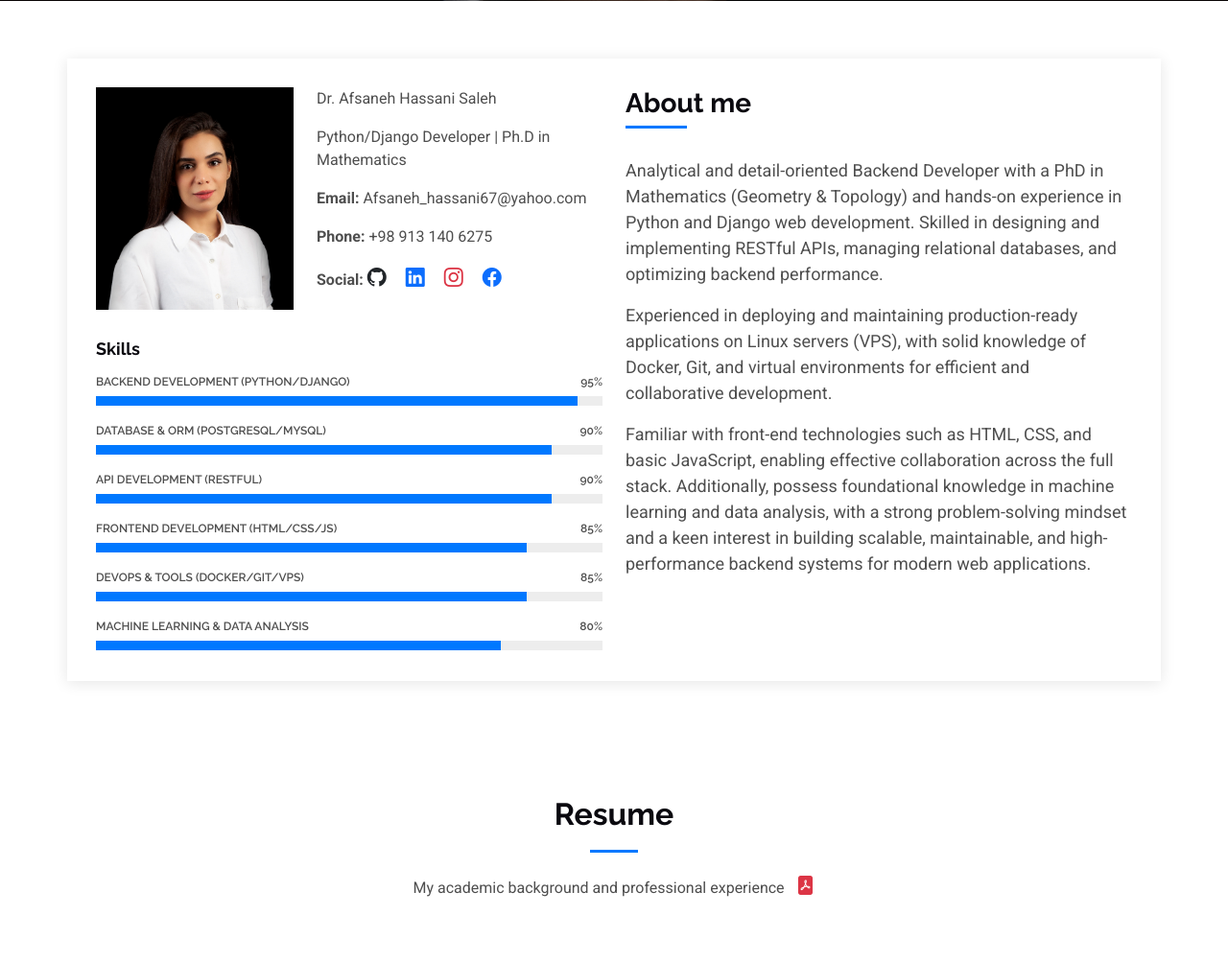
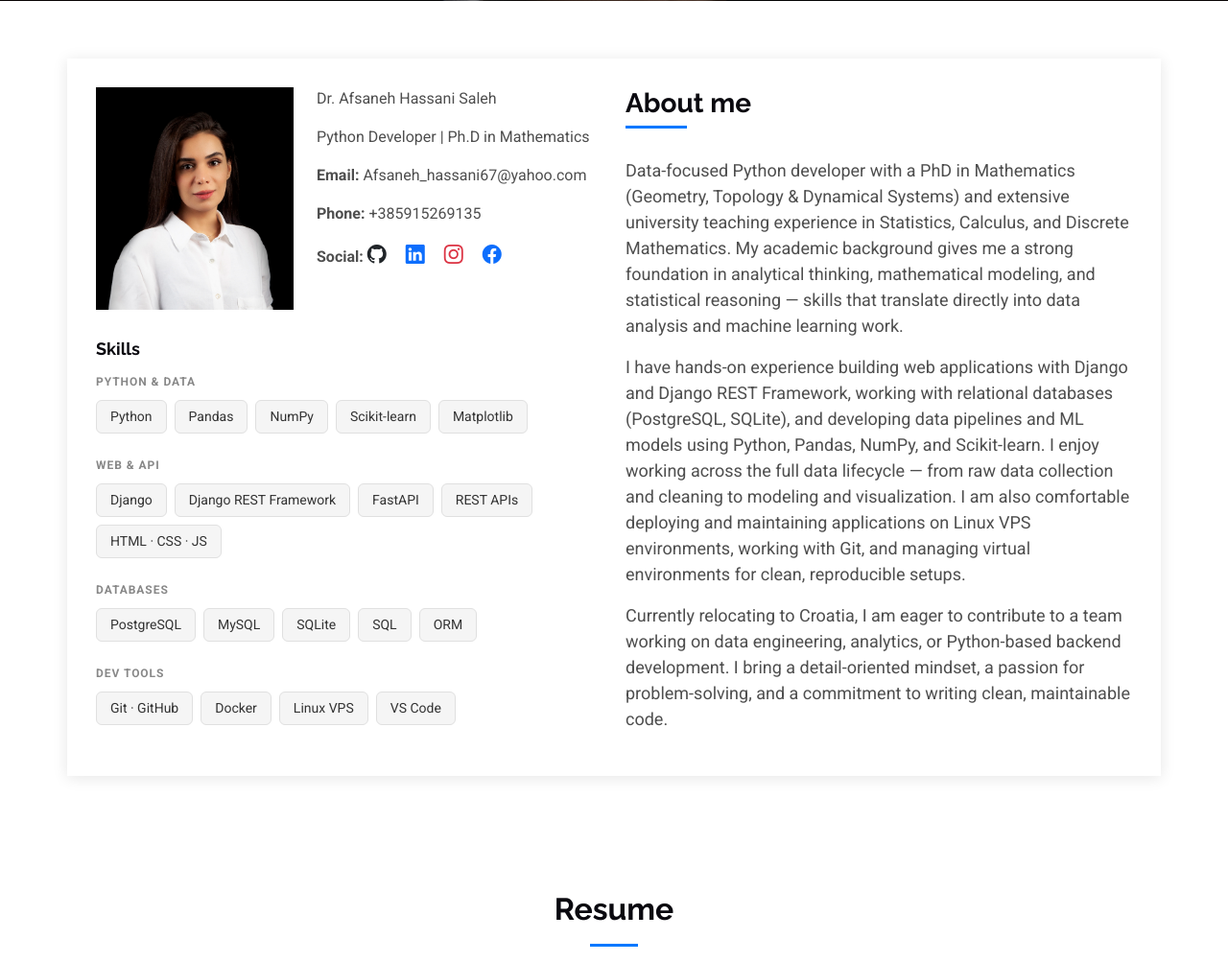
Before and after one commit to Afsaneh-hassani/portfolio-afsaneh, a Django app: page / in a window 1280 px wide. Shown: the part 800-1803 px from the top of the page at 96% size. Run offline with Django 5.2, Linux system fonts and the light colour scheme; some libraries are stand-ins or nearby versions.

Commit message:
update static files / fixes

```diff
--- a/myportfolio/settings.py
+++ b/myportfolio/settings.py
@@ -29,6 +29,7 @@ ALLOWED_HOSTS = [
     "portfolio-afsaneh-1.onrender.com",
     "afsanehhassani.com",
     "www.afsanehhassani.com",
+    "127.0.0.1",
 ]
 
 
--- a/templates/base.html
+++ b/templates/base.html
@@ -68,7 +68,7 @@
     <li><a href="/#services">Services</a></li>
     <li><a href="/#portfolio">Portfolio</a></li>
 
-    <li><a href="{% url 'blog:index' %}">Blog</a></li>
+    <li><a href="8">Blog</a></li>
 
     <li><a href="/#contact">Contact</a></li>
   </ul>
--- a/templates/website/index.html
+++ b/templates/website/index.html
@@ -29,9 +29,9 @@
               </div>
               <div class="col-lg-7 about-info">
                 <p><strong> </strong> <span>Dr. Afsaneh Hassani Saleh</span></p>
-                <p><strong> </strong> <span>Python/Django Developer | Ph.D in Mathematics</span></p>
+                <p><strong> </strong> <span>Python Developer | Ph.D in Mathematics</span></p>
                 <p><strong>Email: </strong> <span>Afsaneh_hassani67@yahoo.com</span></p>
-                <p><strong>Phone: </strong> <span>+98 913 140 6275</span></p>
+                <p><strong>Phone: </strong> <span>+385915269135</span></p>
 
 <p><strong>Social: </strong>
   <a href="https://github.com/Afsaneh-hassani" target="_blank" class="me-3 text-dark">
@@ -52,69 +52,69 @@
             </div>
 
             <div class="skills-content skills-animation">
+  <h5>Skills</h5>
 
-              <h5>Skills</h5>
+  <div style="margin-bottom: 1.5rem;">
+    <p style="font-size: 12px; color: #888; margin: 0 0 10px; font-weight: 600; letter-spacing: 0.08em; text-transform: uppercase;">Python & Data</p>
+    <div style="display: flex; flex-wrap: wrap; gap: 8px;">
+      <span style="background: #f5f5f5; border: 1px solid #e0e0e0; border-radius: 6px; padding: 6px 14px; font-size: 14px; color: #333;">Python</span>
+      <span style="background: #f5f5f5; border: 1px solid #e0e0e0; border-radius: 6px; padding: 6px 14px; font-size: 14px; color: #333;">Pandas</span>
+      <span style="background: #f5f5f5; border: 1px solid #e0e0e0; border-radius: 6px; padding: 6px 14px; font-size: 14px; color: #333;">NumPy</span>
+      <span style="background: #f5f5f5; border: 1px solid #e0e0e0; border-radius: 6px; padding: 6px 14px; font-size: 14px; color: #333;">Scikit-learn</span>
+      <span style="background: #f5f5f5; border: 1px solid #e0e0e0; border-radius: 6px; padding: 6px 14px; font-size: 14px; color: #333;">Matplotlib</span>
 
-              <div class="progress">
-                <span class="skill"><span>Backend Development (Python/Django)</span> <i class="val">95%</i></span>
-                <div class="progress-bar-wrap">
-                  <div class="progress-bar" role="progressbar" aria-valuenow="95" aria-valuemin="0" aria-valuemax="100"></div>
-                </div>
-              </div><!-- End Skills Item -->
+    </div>
+  </div>
 
-              <div class="progress">
-                <span class="skill"><span>Database & ORM (PostgreSQL/MySQL)</span> <i class="val">90%</i></span>
-                <div class="progress-bar-wrap">
-                  <div class="progress-bar" role="progressbar" aria-valuenow="90" aria-valuemin="0" aria-valuemax="100"></div>
-                </div>
-              </div><!-- End Skills Item -->
+  <div style="margin-bottom: 1.5rem;">
+    <p style="font-size: 12px; color: #888; margin: 0 0 10px; font-weight: 600; letter-spacing: 0.08em; text-transform: uppercase;">Web & API</p>
+    <div style="display: flex; flex-wrap: wrap; gap: 8px;">
+      <span style="background: #f5f5f5; border: 1px solid #e0e0e0; border-radius: 6px; padding: 6px 14px; font-size: 14px; color: #333;">Django</span>
+      <span style="background: #f5f5f5; border: 1px solid #e0e0e0; border-radius: 6px; padding: 6px 14px; font-size: 14px; color: #333;">Django REST Framework</span>
+      <span style="background: #f5f5f5; border: 1px solid #e0e0e0; border-radius: 6px; padding: 6px 14px; font-size: 14px; color: #333;">FastAPI</span>
+      <span style="background: #f5f5f5; border: 1px solid #e0e0e0; border-radius: 6px; padding: 6px 14px; font-size: 14px; color: #333;">REST APIs</span>
+      <span style="background: #f5f5f5; border: 1px solid #e0e0e0; border-radius: 6px; padding: 6px 14px; font-size: 14px; color: #333;">HTML · CSS · JS</span>
+    </div>
+  </div>
 
-              <div class="progress">
-                <span class="skill"><span>API Development (RESTful)</span> <i class="val">90%</i></span>
-                <div class="progress-bar-wrap">
-                  <div class="progress-bar" role="progressbar" aria-valuenow="90" aria-valuemin="0" aria-valuemax="100"></div>
-                </div>
-              </div><!-- End Skills Item -->
+  <div style="margin-bottom: 1.5rem;">
+    <p style="font-size: 12px; color: #888; margin: 0 0 10px; font-weight: 600; letter-spacing: 0.08em; text-transform: uppercase;">Databases</p>
+    <div style="display: flex; flex-wrap: wrap; gap: 8px;">
+      <span style="background: #f5f5f5; border: 1px solid #e0e0e0; border-radius: 6px; padding: 6px 14px; font-size: 14px; color: #333;">PostgreSQL</span>
+      <span style="background: #f5f5f5; border: 1px solid #e0e0e0; border-radius: 6px; padding: 6px 14px; font-size: 14px; color: #333;">MySQL</span>
+      <span style="background: #f5f5f5; border: 1px solid #e0e0e0; border-radius: 6px; padding: 6px 14px; font-size: 14px; color: #333;">SQLite</span>
+      <span style="background: #f5f5f5; border: 1px solid #e0e0e0; border-radius: 6px; padding: 6px 14px; font-size: 14px; color: #333;">SQL</span>
+      <span style="background: #f5f5f5; border: 1px solid #e0e0e0; border-radius: 6px; padding: 6px 14px; font-size: 14px; color: #333;">ORM</span>
+    </div>
+  </div>
+
+  <div>
+    <p style="font-size: 12px; color: #888; margin: 0 0 10px; font-weight: 600; letter-spacing: 0.08em; text-transform: uppercase;">Dev Tools</p>
+    <div style="display: flex; flex-wrap: wrap; gap: 8px;">
+      <span style="background: #f5f5f5; border: 1px solid #e0e0e0; border-radius: 6px; padding: 6px 14px; font-size: 14px; color: #333;">Git · GitHub</span>
+      <span style="background: #f5f5f5; border: 1px solid #e0e0e0; border-radius: 6px; padding: 6px 14px; font-size: 14px; color: #333;">Docker</span>
+      <span style="background: #f5f5f5; border: 1px solid #e0e0e0; border-radius: 6px; padding: 6px 14px; font-size: 14px; color: #333;">Linux VPS</span>
+      <span style="background: #f5f5f5; border: 1px solid #e0e0e0; border-radius: 6px; padding: 6px 14px; font-size: 14px; color: #333;">VS Code</span>
+    </div>
+  </div>
+
+</div>
 
 
 
-              <div class="progress">
-                <span class="skill"><span>Frontend Development (HTML/CSS/JS)</span> <i class="val">85%</i></span>
-                <div class="progress-bar-wrap">
-                  <div class="progress-bar" role="progressbar" aria-valuenow="85" aria-valuemin="0" aria-valuemax="100"></div>
-                </div>
-              </div><!-- End Skills Item -->
-
-
-              <div class="progress">
-                <span class="skill"><span>DevOps & Tools (Docker/Git/VPS)</span> <i class="val">85%</i></span>
-                <div class="progress-bar-wrap">
-                  <div class="progress-bar" role="progressbar" aria-valuenow="85" aria-valuemin="0" aria-valuemax="100"></div>
-                </div>
-              </div><!-- End Skills Item -->
-
-              <div class="progress">
-                <span class="skill"><span>Machine Learning & Data Analysis</span> <i class="val">80%</i></span>
-                <div class="progress-bar-wrap">
-                  <div class="progress-bar" role="progressbar" aria-valuenow="80" aria-valuemin="0" aria-valuemax="100"></div>
-                </div>
-              </div><!-- End Skills Item -->
-
-            </div>
           </div>
 
           <div class="col-md-6">
             <div class="about-me">
               <h4>About me</h4>
               <p>
-              Analytical and detail-oriented Backend Developer with a PhD in Mathematics (Geometry & Topology) and hands-on experience in Python and Django web development. Skilled in designing and implementing RESTful APIs, managing relational databases, and optimizing backend performance.
+              Data-focused Python developer with a PhD in Mathematics (Geometry, Topology & Dynamical Systems) and extensive university teaching experience in Statistics, Calculus, and Discrete Mathematics. My academic background gives me a strong foundation in analytical thinking, mathematical modeling, and statistical reasoning — skills that translate directly into data analysis and machine learning work.
               </p>
               <p>
-                Experienced in deploying and maintaining production-ready applications on Linux servers (VPS), with solid knowledge of Docker, Git, and virtual environments for efficient and collaborative development.
+                I have hands-on experience building web applications with Django and Django REST Framework, working with relational databases (PostgreSQL, SQLite), and developing data pipelines and ML models using Python, Pandas, NumPy, and Scikit-learn. I enjoy working across the full data lifecycle — from raw data collection and cleaning to modeling and visualization. I am also comfortable deploying and maintaining applications on Linux VPS environments, working with Git, and managing virtual environments for clean, reproducible setups.
               </p>
               <p>
-                Familiar with front-end technologies such as HTML, CSS, and basic JavaScript, enabling effective collaboration across the full stack. Additionally, possess foundational knowledge in machine learning and data analysis, with a strong problem-solving mindset and a keen interest in building scalable, maintainable, and high-performance backend systems for modern web applications.
-              </p>
+                Currently relocating to Croatia, I am eager to contribute to a team working on data engineering, analytics, or Python-based backend development. I bring a detail-oriented mindset, a passion for problem-solving, and a commitment to writing clean, maintainable code.
 
             </div>
           </div>
@@ -514,10 +514,49 @@
 
 
 
+<div class="col-lg-4 col-md-6" data-aos="fade-up" data-aos-delay="100">
+        <div class="portfolio-card">
+          <a href="https://afsaneh-hassani.github.io/tehran-house-price-prediction/" target="_blank" class="portfolio-image-link">
+            <div class="portfolio-image">
+              <img src="{% static 'img/projects/project5.PNG' %}" class="img-fluid" alt="Tehran Real Estate Data Pipeline ">
+              <div class="portfolio-overlay">
+                <i class="bi bi-arrow-up-right-circle"></i>
+              </div>
+            </div>
+          </a>
+          <div class="portfolio-content">
+            <h3><i class="bi bi-house"></i> Tehran Real Estate Data Pipeline </h3>
+            <p class="portfolio-description">
+             Built an end-to-end ML pipeline to predict Tehran apartment prices using Kaggle data, achieving R²=0.75 with Random Forest across multiple compared models and deployed a FastAPI backend on Render.
+            </p>
+
+            <div class="tech-stack">
+              <span class="tech-badge">Python</span>
+              <span class="tech-badge">PostgreSQL</span>
+              <span class="tech-badge">Machine Learning</span>
+              <span class="tech-badge">Data Analysis</span>
+            </div>
+
+            <div class="portfolio-links">
+              <a href="https://afsaneh-hassani.github.io/tehran-house-price-prediction/" target="_blank" class="portfolio-btn">
+                <i class="bi bi-globe"></i> View Site
+              </a>
+              <a href="https://github.com/Afsaneh-hassani/tehran-house-price-prediction" target="_blank" class="portfolio-btn btn-outline">
+                <i class="bi bi-github"></i> GitHub
+              </a>
+            </div>
+          </div>
+        </div>
+      </div>
+
+
+
+
+
       <!-- Project 1: Travel Website -->
       <div class="col-lg-4 col-md-6" data-aos="fade-up" data-aos-delay="100">
         <div class="portfolio-card">
-          <a href="https://theafsaneh-hassani.ir/" target="_blank" class="portfolio-image-link">
+          <a href="https://django-blog-platform-olah.onrender.com/" target="_blank" class="portfolio-image-link">
             <div class="portfolio-image">
               <img src="{% static 'img/projects/project1.PNG' %}" class="img-fluid" alt="Travel Website">
               <div class="portfolio-overlay">
@@ -528,20 +567,22 @@
           <div class="portfolio-content">
             <h3><i class="bi bi-airplane"></i> Travel Website</h3>
             <p class="portfolio-description">
-              A full-featured travel and tourism website built with Django, featuring dynamic content management and professional presentation.
+              •	Full-featured blog platform with user authentication (register/login), categorized posts with tagging, view counter, contact form, and Django admin panel.
             </p>
 
             <div class="tech-stack">
               <span class="tech-badge">Python</span>
               <span class="tech-badge">Django</span>
-              <span class="tech-badge">Bootstrap</span>
+              <span class="tech-badge">Authentication</span>
+              <span class="tech-badge">SQLite</span>
+
             </div>
 
             <div class="portfolio-links">
-              <a href="https://theafsaneh-hassani.ir/" target="_blank" class="portfolio-btn">
+              <a href="https://django-blog-platform-olah.onrender.com/" target="_blank" class="portfolio-btn">
                 <i class="bi bi-globe"></i> View Site
               </a>
-              <a href="https://github.com/Afsaneh-hassani" target="_blank" class="portfolio-btn btn-outline">
+              <a href="https://github.com/Afsaneh-hassani/django-blog-platform" target="_blank" class="portfolio-btn btn-outline">
                 <i class="bi bi-github"></i> GitHub
               </a>
             </div>
```
Also changed, not shown: static/img/portfolio/app-1.jpg (deleted), static/img/portfolio/app-2.jpg (deleted), static/img/portfolio/app-3.jpg (deleted), static/img/portfolio/books-1.jpg (deleted), static/img/portfolio/books-2.jpg (deleted), static/img/portfolio/books-3.jpg (deleted), static/img/portfolio/branding-1.jpg (deleted), static/img/portfolio/branding-2.jpg (deleted), static/img/portfolio/branding-3.jpg (deleted), static/img/portfolio/product-1.jpg (deleted), static/img/portfolio/product-2.jpg (deleted), static/img/portfolio/product-3.jpg (deleted), static/img/projects/project5.PNG (added), static/img/projects/project5_new.PNG (added), 2 other files.
